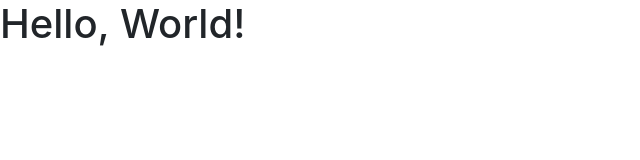
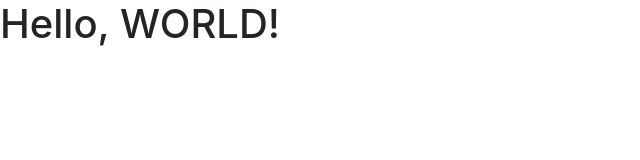
Before and after one commit to ddynho/github-flow, a plain HTML site: page index.html in a window 1280 px wide. Shown: the whole page, without its empty margins (0-640 px from the left). Drawn offline with nearby package versions, Linux system fonts and the light colour scheme.

Commit message:
Changing Wordl in WORLD

```diff
--- a/index.html
+++ b/index.html
@@ -8,7 +8,7 @@
     <title>Hello, World!</title>
   </head>
   <body>
-    <h1>Hello, World!</h1>
+    <h1>Hello, WORLD!</h1>
 
     <script src="https://code.jquery.com/jquery-3.3.1.slim.min.js" integrity="sha384-q8i/X+965DzO0rT7abK41JStQIAqVgRVzpbzo5smXKp4YfRvH+8abtTE1Pi6jizo" crossorigin="anonymous"></script>
     <script src="https://cdnjs.cloudflare.com/ajax/libs/popper.js/1.14.3/umd/popper.min.js" integrity="sha384-ZMP7rVo3mIykV+2+9J3UJ46jBk0WLaUAdn689aCwoqbBJiSnjAK/l8WvCWPIPm49" crossorigin="anonymous"></script>
```
